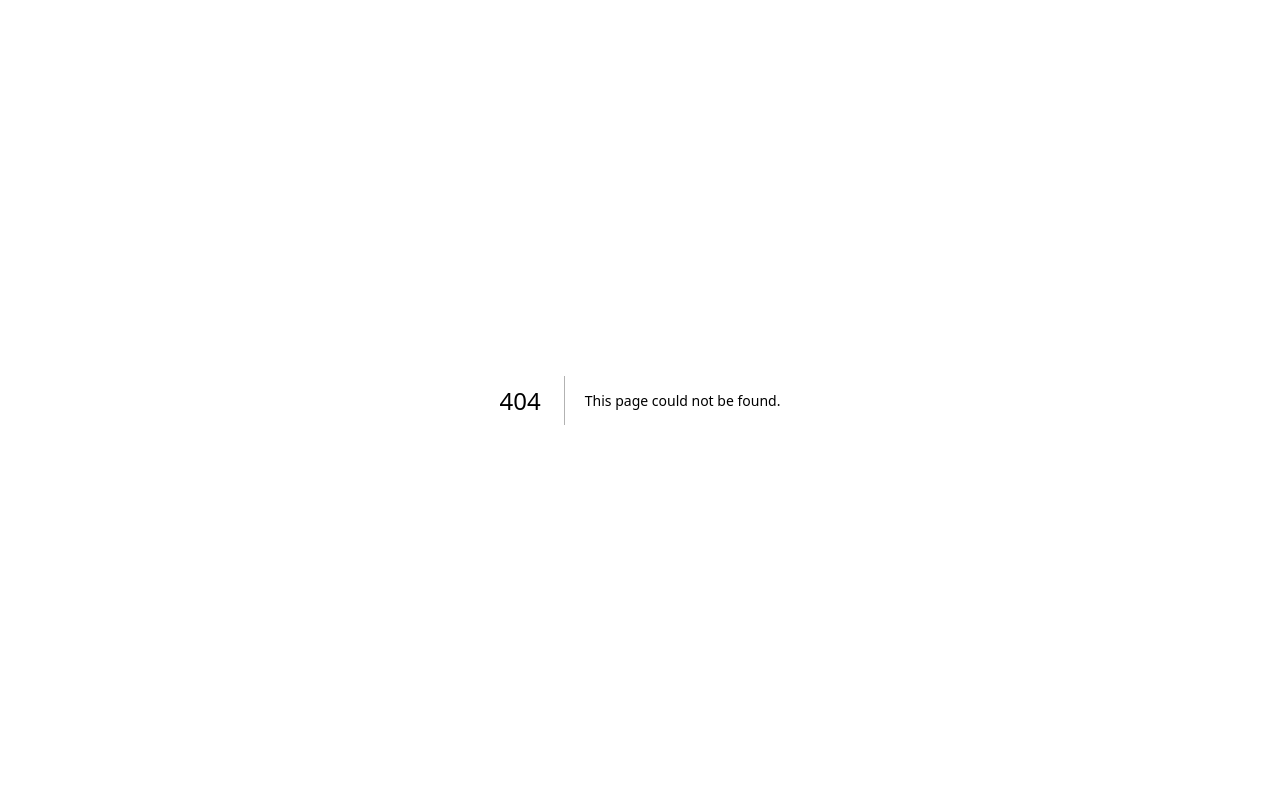
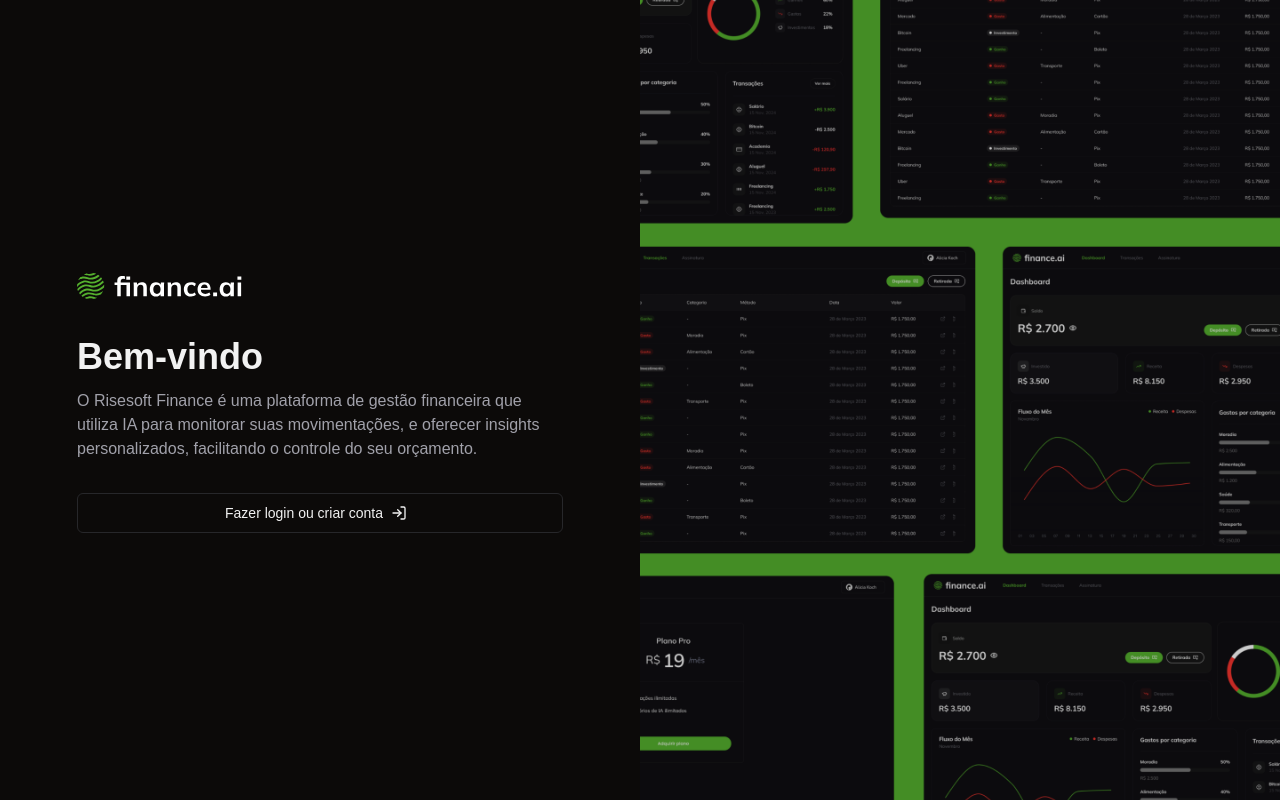
Before and after one commit to mateusgabrielsilva/risesoft_finance, a Next.js app: page /login in a window 1280 px wide. Before the commit this address had no page. Built offline with nearby package versions, Linux system fonts and the light colour scheme.

Commit message:
feat: init login page

```diff
--- /dev/null
+++ b/app/login/page.tsx
@@ -0,0 +1,40 @@
+import Image from "next/image";
+import { Button } from "../_components/ui/button";
+import { LogInIcon } from "lucide-react";
+
+const LoginPage = () => {
+  return (
+    <div className="grid h-full grid-cols-2">
+      {/* Esquerda */}
+      <div className="mx-auto flex h-full max-w-[550px] flex-col justify-center p-8">
+        <Image
+          src="/logo.svg"
+          width={173}
+          height={39}
+          alt="Logo Risesoft Finance"
+          className="mb-8"
+        />
+        <h1 className="mb-3 text-4xl font-bold">Bem-vindo</h1>
+        <p className="mb-8 text-muted-foreground">
+          O Risesoft Finance é uma plataforma de gestão financeira que utiliza
+          IA para monitorar suas movimentações, e oferecer insights
+          personalizados, facilitando o controle do seu orçamento.
+        </p>
+        <Button variant="outline">
+          Fazer login ou criar conta <LogInIcon className="mr-2" />
+        </Button>
+      </div>
+      {/* Direita */}
+      <div className="relative h-full w-full">
+        <Image
+          src="/login.png"
+          alt="Faça login"
+          fill
+          className="object-cover"
+        />
+      </div>
+    </div>
+  );
+};
+
+export default LoginPage;
```
Also changed, not shown: public/login.png (added), public/logo.svg (added).
